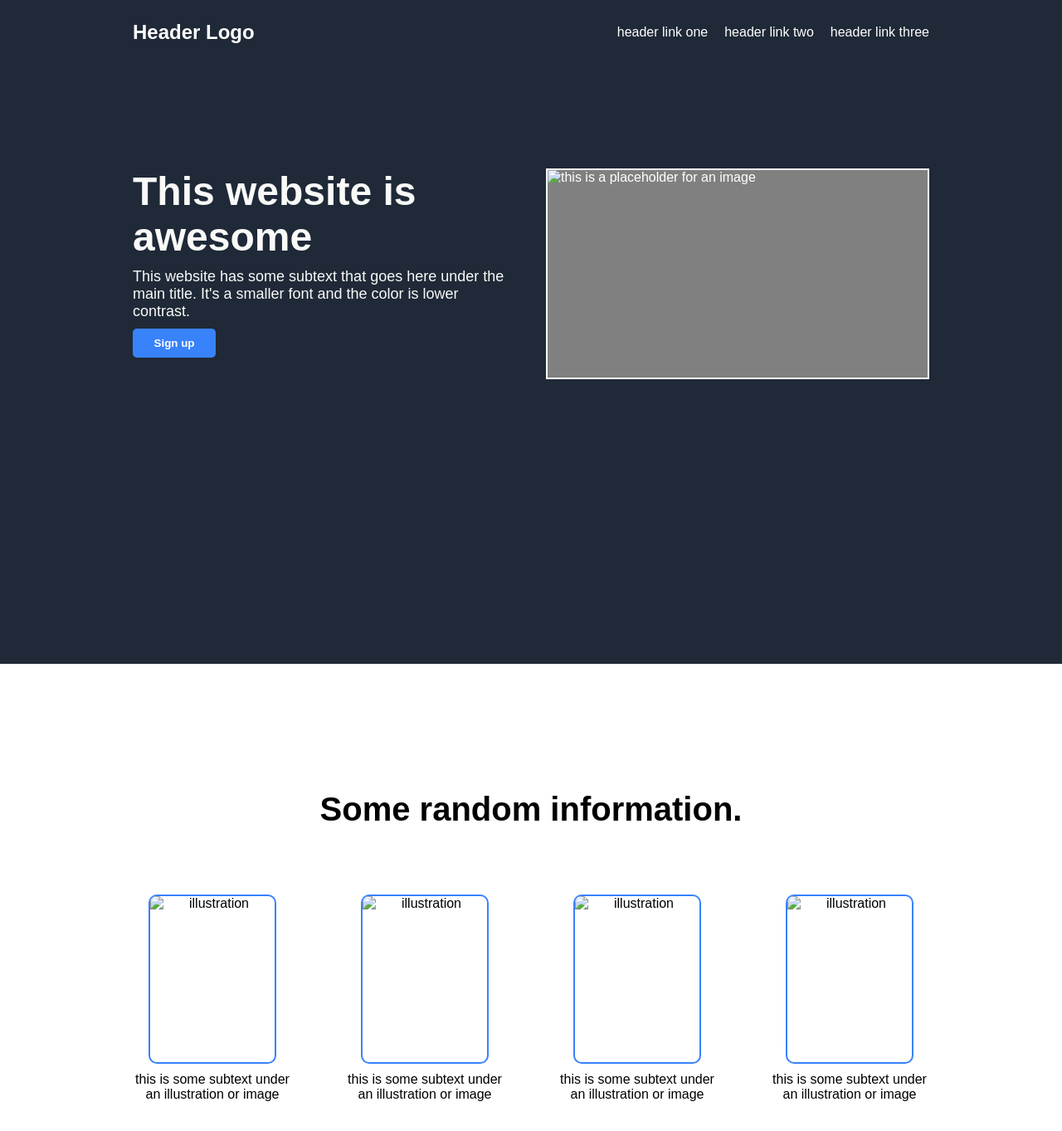
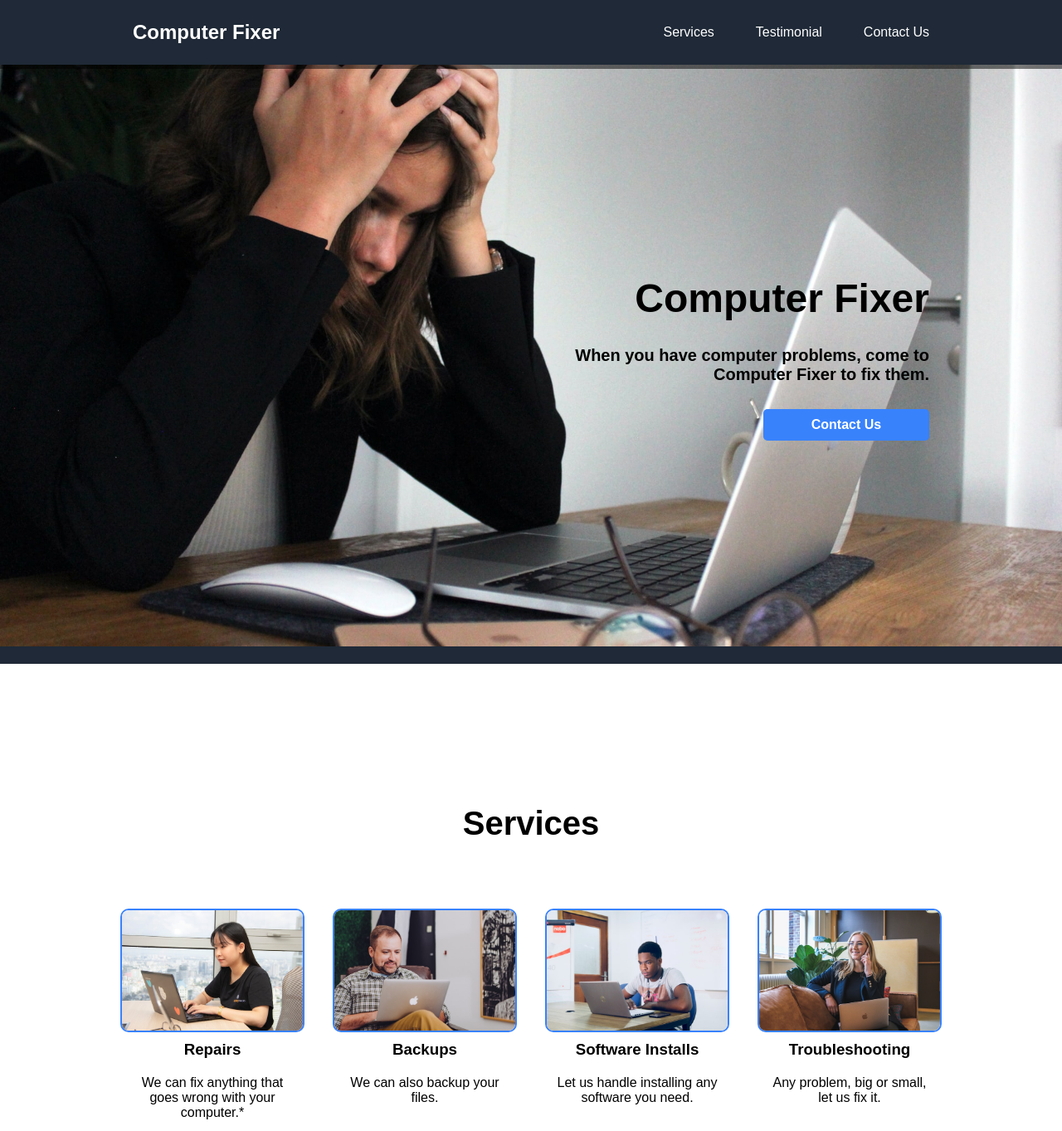
Before and after one commit to Danelle-Gunter/landing-page, a plain HTML site: page index.html in a window 1280 px wide. Shown: the top 1363 px of the page at 83% size. Drawn offline with Linux system fonts and the light colour scheme.

Commit message:
Completed landing page with final styling and images

```diff
--- a/index.html
+++ b/index.html
@@ -12,45 +12,50 @@
     <header>
         <!-- NAVIGATION -->
         <nav>
-            <a href="#" class="logo">Header Logo</a>
+            <a href="index.html" class="logo">Computer Fixer</a>
             <ul>
-                <li><a href="#">header link one</a></li>
-                <li><a href="#">header link two</a></li>
-                <li><a href="#">header link three</a></li>
+                <li><a href="#first">Services</a></li>
+                <li><a href="#second">Testimonial</a></li>
+                <li><a href="#third">Contact Us</a></li>
             </ul>
         </nav>
         <!-- HERO -->
-        <div class="hero">
-            <div class="hero-words">
-                <h1>This website is awesome</h1>
-                <p>This website has some subtext that goes here under the main title. It's a smaller font and the color is lower contrast.</p>
-                <button>Sign up</button>
-            </div>
-            <div class="hero-img">
-                <img src="" alt="this is a placeholder for an image">
+        <div class="bg-image">
+            <div class="hero">
+                <div class="hero-img">
+                </div>
+                <div class="hero-words">
+                    <h1>Computer Fixer</h1>
+                    <p>When you have computer problems, come to Computer Fixer to fix them.</p>
+                    <button>Contact Us</button>
+                </div>
             </div>
         </div>
     </header>
 
     <!-- SECTION ONE -->
     <section id="first">
-        <h2>Some random information.</h2>
+        <h2>Services</h2>
         <div class="info-content">
             <div class="content">
-                <img src="" alt="illustration">
-                <p>this is some subtext under an illustration or image</p>
+                <img src="styles/images/van-tay-media.jpg" alt="Woman looking at laptop on table.">
+                <h3>Repairs</h3>
+                <p>We can fix anything that goes wrong with your computer.*</p>
             </div>
             <div class="content">
-                <img src="" alt="illustration">
-                <p>this is some subtext under an illustration or image</p>
+                <img src="styles/images/jud-mackrill.jpg" alt="Man looking at laptop on lap.">
+                <h3>Backups</h3>
+                <p>We can also backup your files.</p>
             </div>
             <div class="content">
-                <img src="" alt="illustration">
-                <p>this is some subtext under an illustration or image</p>
+                <img src="styles/images/desola-lanre-ologun-.jpg" alt="Man looking at laptop on table.">
+                <h3>Software Installs</h3>
+                <p>Let us handle installing any software you need.</p>
             </div>
             <div class="content">
-                <img src="" alt="illustration">
-                <p>this is some subtext under an illustration or image</p>
+                <img src="styles/images/magnet-me.jpg" alt="Woman on phone with laptop on lap.">
+                <h3>Troubleshooting</h3>
+                <p>Any problem, big or small, let us fix it.</p>
             </div>
         </div>
     </section>
@@ -58,8 +63,8 @@
     <!-- SECTION TWO -->
     <section id="second">
         <div class="second-content">
-            <p class="quote">This is an inspiring quote, or a testimonal from a customer. Maybe it's just filling up space, or maybe people will actually read it. Who knows? All I know is that it looks nice.</p>
-            <p class="attribute">- Thor, God of Thunder</p>
+            <p class="quote">I had so many pop-ups on my laptop and it was so slow. The big stationery store was going to cost me an arm and a leg, so I got in touch with Computer Fixer. It only took a weekend and, like magic, they made my computer work like new.</p>
+            <p class="attribute">- Taylor Smith, USA</p>
         </div>
     </section>
 
@@ -67,18 +72,26 @@
     <section id="third">
         <div class="btn-like">
             <div class="third-content">
-                <h3>Call to action! It's time!</h3>
-                <p>Sign up for our product by clicking that button right over there!</p>
+                <h3>Use Computer Fixer to make your computer work like new.</h3>
+                <p>Contact us by clicking that button right over there!</p>
             </div>
             <div class="third-content-btn">
-                <button class="cta-btn">Sign up</button>
+                <button class="cta-btn">Contact Us</button>
             </div>
         </div>
     </section>
 
     <!-- FOOTER -->
     <footer>
-        <p>Copyright &copy; The Odin Project 2022</p>
+        <p>Copyright &copy; Danelle Gunter - 2022</p>
+        <p>Photos by:</p>
+        <ul>
+            <li><a href="https://unsplash.com/@elisa_ventur?utm_source=unsplash&utm_medium=referral&utm_content=creditCopyText">Elisa Ventur</a> on <a href="https://unsplash.com/s/photos/person-using-computer?utm_source=unsplash&utm_medium=referral&utm_content=creditCopyText">Unsplash</a></li>
+            <li><a href="https://unsplash.com/@heylagostechie?utm_source=unsplash&utm_medium=referral&utm_content=creditCopyText">Desola Lanre-Ologun</a> on <a href="https://unsplash.com/s/photos/person-using-computer?utm_source=unsplash&utm_medium=referral&utm_content=creditCopyText">Unsplash</a></li>
+            <li><a href="https://unsplash.com/@judmackrill?utm_source=unsplash&utm_medium=referral&utm_content=creditCopyText">Jud Mackrill</a> on <a href="https://unsplash.com/s/photos/person-using-computer?utm_source=unsplash&utm_medium=referral&utm_content=creditCopyText">Unsplash</a></li>
+            <li><a href="https://unsplash.com/@vantaymedia?utm_source=unsplash&utm_medium=referral&utm_content=creditCopyText">Van Tay Media</a> on <a href="https://unsplash.com/s/photos/person-using-computer?utm_source=unsplash&utm_medium=referral&utm_content=creditCopyText">Unsplash</a></li>
+            <li><a href="https://unsplash.com/@magnetme?utm_source=unsplash&utm_medium=referral&utm_content=creditCopyText">Magnet.me</a> on <a href="https://unsplash.com/s/photos/person-using-computer?utm_source=unsplash&utm_medium=referral&utm_content=creditCopyText">Unsplash</a></li>
+        </ul>
     </footer>
 </body>
 </html>
--- a/styles/style.css
+++ b/styles/style.css
@@ -10,13 +10,9 @@ body {
     width: 100%;
 }
 
-header, footer {
-    background-color: #1f2937;
-    color: #fff;
-}
-
 header {
     height: 100vh;
+    background-color: #1f2937;
 }
 
 nav {
@@ -27,19 +23,33 @@ nav {
     margin: 25px auto;
 }
 
+.bg-image {
+    display: flex;
+    align-items: center;
+    background-image: url("images/frustration.jpg");
+    background-color: #1f2937;
+    background-position: center;
+    background-repeat: no-repeat;
+    position: relative;
+    background-size: cover;
+    border-top: 5px solid rgba(0, 0, 0, 0.5);
+    height: 87%;
+}
+
 .hero {
     display: flex;
     flex-direction: row;
     gap: 40px;
-    width: 1000px;
+    /* width: 1000px; */
     margin: 150px auto;
     width: 75%;
+    color: #000;
 }
 
 ul {
     display: flex;
     list-style: none;
-    gap: 20px;
+    gap: 50px;
 }
 
 .logo {
@@ -55,40 +65,43 @@ a {
 .hero h1 {
     font-size: 48px;
     font-weight: extra-bold;
-    color: #f9faf8;
-    margin-bottom: 10px;
+    margin-bottom: 30px;
 }
 
 .hero-words {
     display: flex;
     flex-direction: column;
+    justify-content: center;
+    align-items: flex-end;
+    text-align: right;
     flex-basis: 100%;
     flex: 1;
     width: 300px;
-    font-size: 18px;
-    color: #f9faf8
+    font-size: 20px;
+    font-weight: bold;
 }
 
 .hero-img {
-    display: flex;
+    display: block;
     flex-direction: column;
     flex-basis: 100%;
     flex: 1;
-    width: 300px;
-    height: 250px;
-    background-color: grey;
-    border: 2px #fff solid;
 }
 
 button {
     background-color: #3882fc;
     color: #fff;
-    width: 100px;
+    width: 200px;
     font-weight: bold;
+    font-size: 16px;
     padding: 10px;
     border: none;
     border-radius: 5px;
-    margin-top: 10px;
+}
+
+.hero-words button {
+
+    margin-top: 30px;
 }
 
 section {
@@ -108,6 +121,7 @@ section {
 }
 
 #first h2 {
+    margin-top: 40px;
     font-size: 40px;
 }
 
@@ -125,10 +139,13 @@ section {
 }
 
 .content img {
-    height: 200px;
-    width: 150px;
+    width: 85%;
     border: 2px solid #3882fc;
     border-radius: 10px;
+}
+
+.content h3 {
+    margin: 10px;
 }
 
 .content p {
@@ -189,15 +206,27 @@ section {
     padding: 10px;
 }
 
+
+.third-content-btn {
+    display: flex;
+    justify-content: flex-end;
+    /* align-items: flex-start; */
+    width: 30%;
+}
+
 .cta-btn {
     margin-right: 20px;
-    font-size: 16px;
     border: 2px solid #fff;
 }
 
 footer {
+    background-color: #1f2937;
+    color: #fff;
     display: flex;
+    flex-direction: column;
     justify-content: center;
     align-items: center;
-    height: 50px;
+    padding: 20px;
+    gap: 10px;
+    /* height: 50px; */
 }
```
Also changed, not shown: styles/images/desola-lanre-ologun-.jpg (added), styles/images/frustration.jpg (added), styles/images/jud-mackrill.jpg (added), styles/images/magnet-me.jpg (added), styles/images/van-tay-media.jpg (added).
